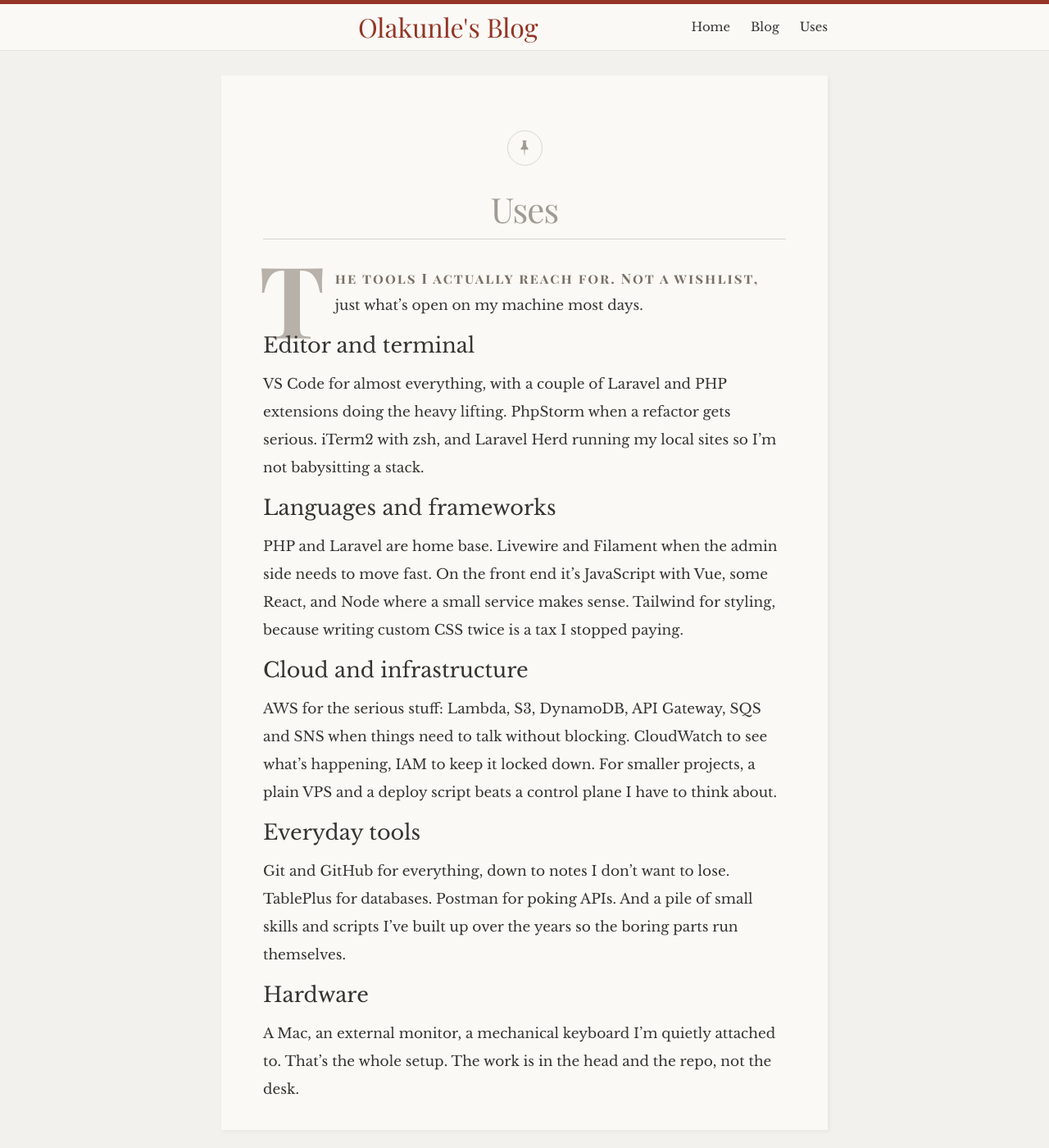
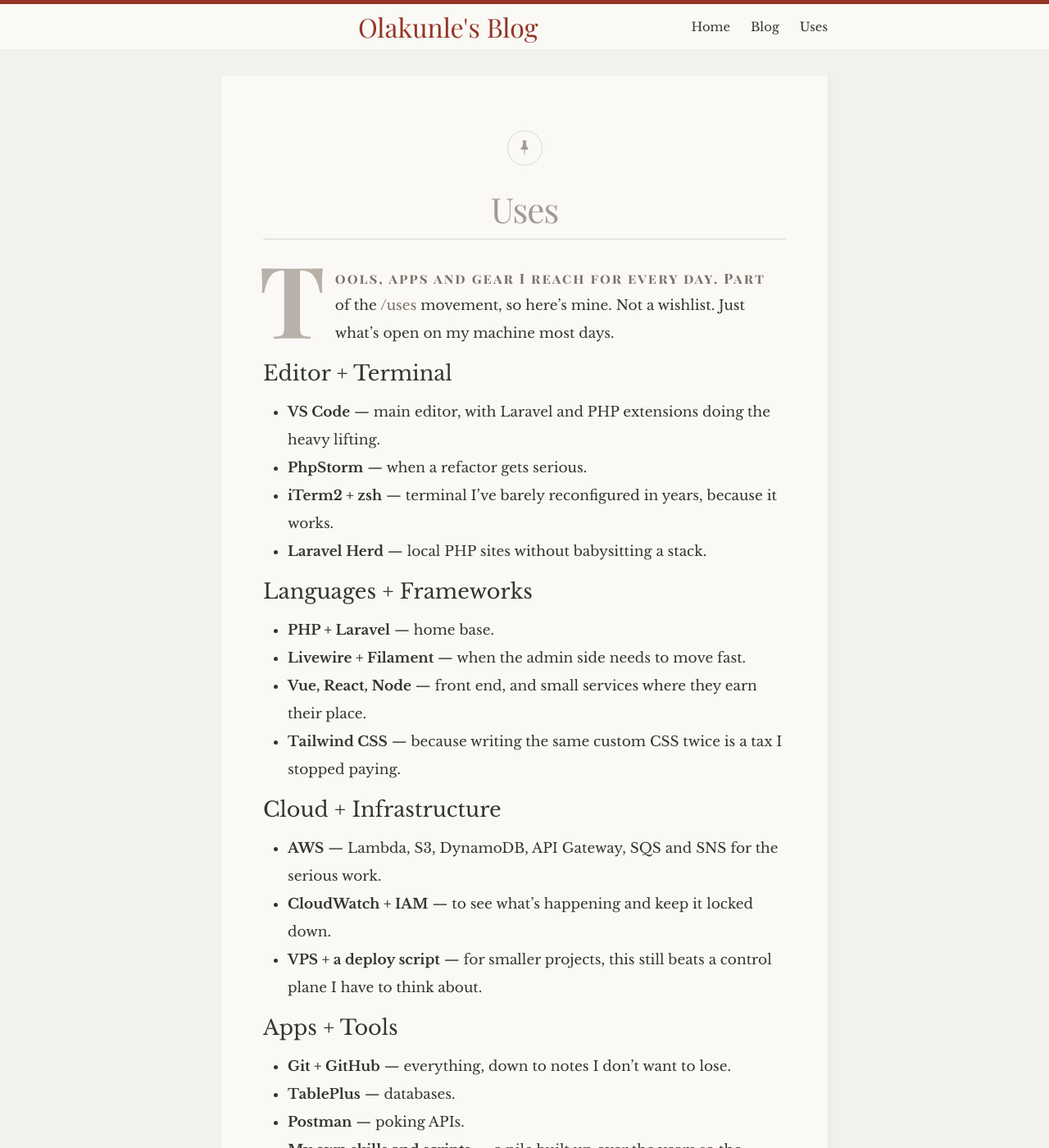
Before and after one commit to olakunlevpn/olakunlevpn.github.io, a Jekyll site: the page built from uses.md, in a window 1280 px wide and 1400 px high. Shown: the whole window at 82% size. Built offline with Jekyll 4.4.1, drawn with Linux system fonts in a browser that asks for light colours; some web fonts are replaced; some of the changed text lies outside the part shown.

Commit message:
docs: format uses page in /uses convention

```diff
--- a/uses.md
+++ b/uses.md
@@ -4,24 +4,39 @@
 permalink: /uses/
 ---
 
-The tools I actually reach for. Not a wishlist, just what's open on my machine most days.
+Tools, apps and gear I reach for every day. Part of the [/uses](https://uses.tech) movement, so here's mine. Not a wishlist. Just what's open on my machine most days.
 
-## Editor and terminal
+## Editor + Terminal
 
-VS Code for almost everything, with a couple of Laravel and PHP extensions doing the heavy lifting. PhpStorm when a refactor gets serious. iTerm2 with zsh, and Laravel Herd running my local sites so I'm not babysitting a stack.
+- **VS Code** — main editor, with Laravel and PHP extensions doing the heavy lifting.
+- **PhpStorm** — when a refactor gets serious.
+- **iTerm2 + zsh** — terminal I've barely reconfigured in years, because it works.
+- **Laravel Herd** — local PHP sites without babysitting a stack.
 
-## Languages and frameworks
+## Languages + Frameworks
 
-PHP and Laravel are home base. Livewire and Filament when the admin side needs to move fast. On the front end it's JavaScript with Vue, some React, and Node where a small service makes sense. Tailwind for styling, because writing custom CSS twice is a tax I stopped paying.
+- **PHP + Laravel** — home base.
+- **Livewire + Filament** — when the admin side needs to move fast.
+- **Vue, React, Node** — front end, and small services where they earn their place.
+- **Tailwind CSS** — because writing the same custom CSS twice is a tax I stopped paying.
 
-## Cloud and infrastructure
+## Cloud + Infrastructure
 
-AWS for the serious stuff: Lambda, S3, DynamoDB, API Gateway, SQS and SNS when things need to talk without blocking. CloudWatch to see what's happening, IAM to keep it locked down. For smaller projects, a plain VPS and a deploy script beats a control plane I have to think about.
+- **AWS** — Lambda, S3, DynamoDB, API Gateway, SQS and SNS for the serious work.
+- **CloudWatch + IAM** — to see what's happening and keep it locked down.
+- **VPS + a deploy script** — for smaller projects, this still beats a control plane I have to think about.
 
-## Everyday tools
+## Apps + Tools
 
-Git and GitHub for everything, down to notes I don't want to lose. TablePlus for databases. Postman for poking APIs. And a pile of small skills and scripts I've built up over the years so the boring parts run themselves.
+- **Git + GitHub** — everything, down to notes I don't want to lose.
+- **TablePlus** — databases.
+- **Postman** — poking APIs.
+- **My own skills and scripts** — a pile built up over the years so the boring parts run themselves.
 
 ## Hardware
 
-A Mac, an external monitor, a mechanical keyboard I'm quietly attached to. That's the whole setup. The work is in the head and the repo, not the desk.
+- **Mac** — the machine.
+- **External monitor** — the second pair of eyes.
+- **A mechanical keyboard** — one I'm quietly attached to.
+
+That's the setup. The work is in the head and the repo, not the desk.
```
